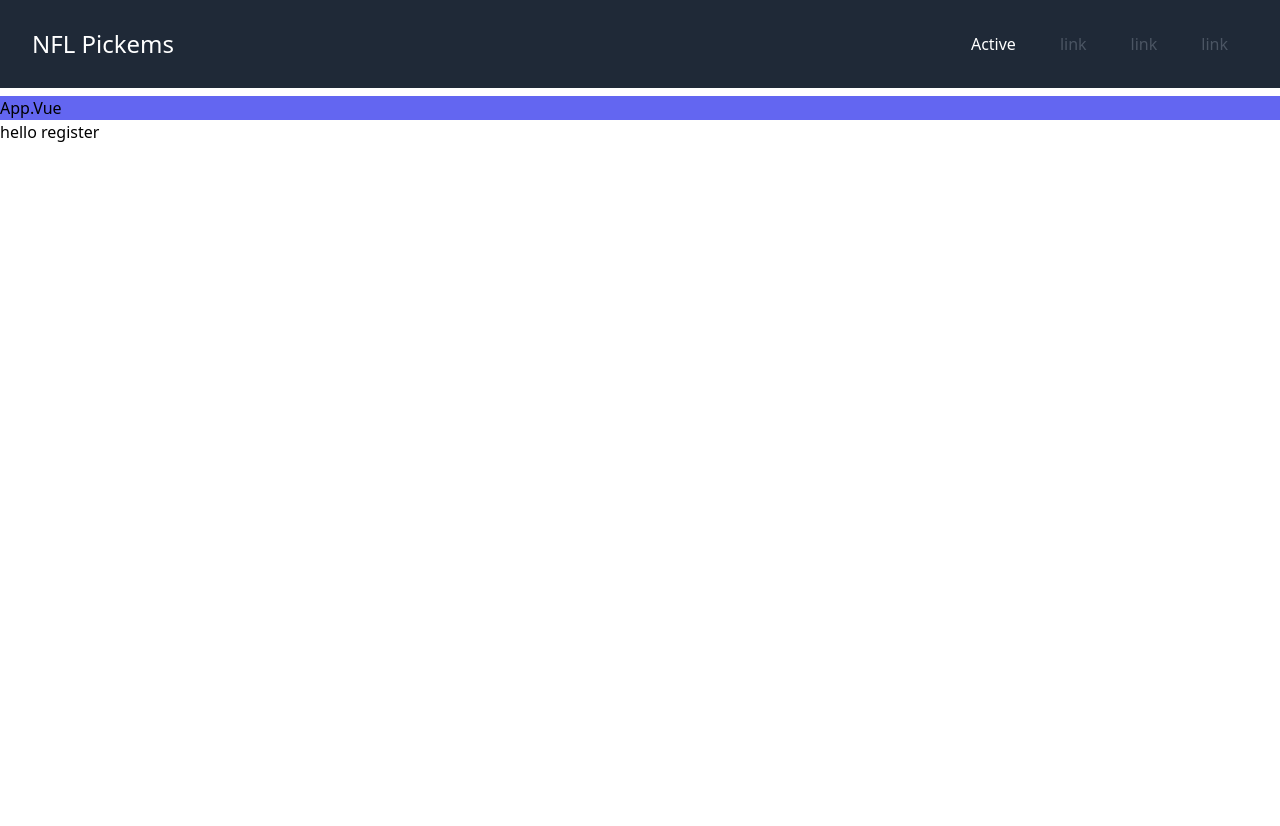
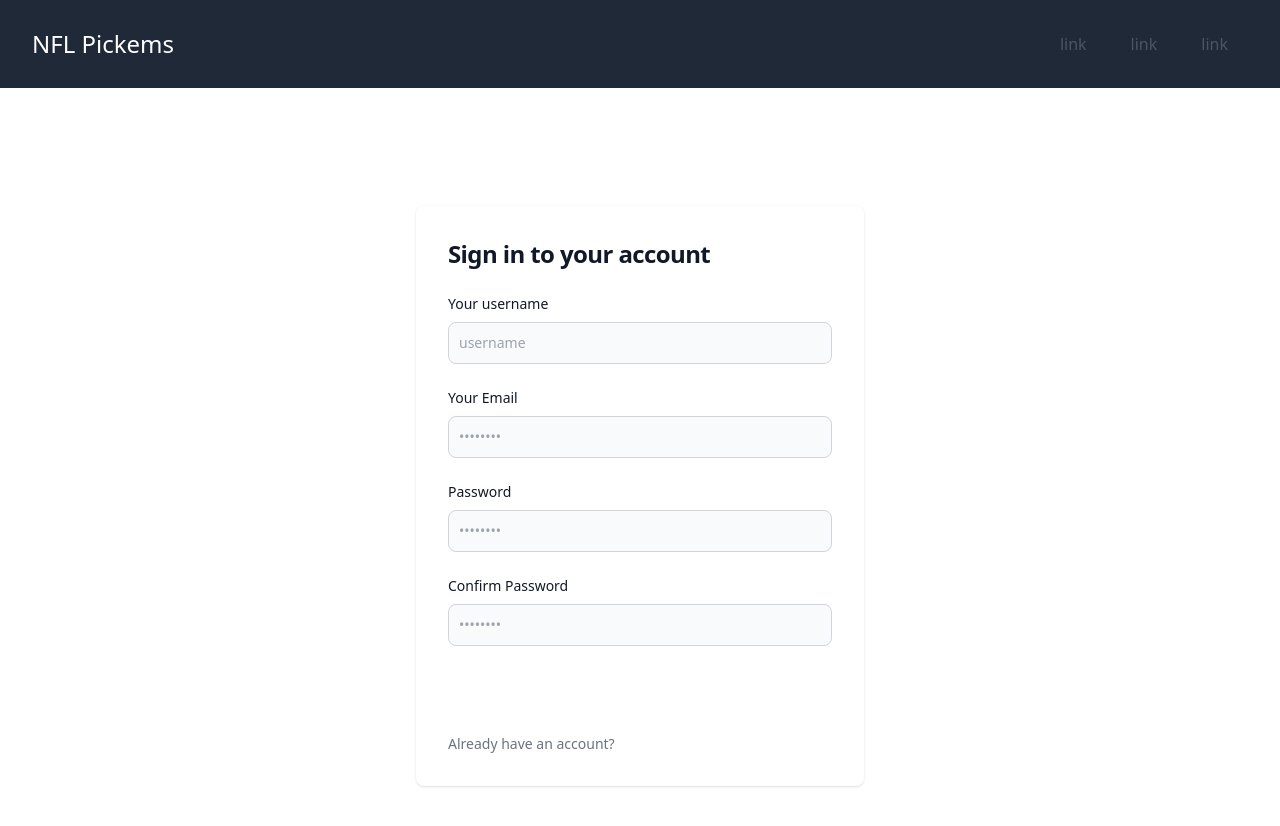
Before and after one commit to MPBunce/NFL-Pickems, a Vue app in the folder frontend/: page /Register in a window 1280 px wide. Shown: the top 826 px of the page. Before the commit the page ends 800 px from the top, so only its background shows below. Built offline with nearby package versions, Linux system fonts and the light colour scheme.

Commit message:
ruting 4

```diff
--- a/frontend/src/App.vue
+++ b/frontend/src/App.vue
@@ -1,16 +1,12 @@
 <script setup>
   import Navbar from './components/Navbar.vue';
-  import router from './router/index.js'
+
 </script>
 
 
 <template>
 
   <Navbar/>
-
-  <div class="bg-indigo-500 text-black">
-    App.Vue
-  </div>
 
   <router-view></router-view>
 
--- a/frontend/src/components/Navbar.vue
+++ b/frontend/src/components/Navbar.vue
@@ -31,10 +31,7 @@
             <div class="w-full flex-grow lg:flex lg:items-center lg:w-auto hidden lg:block pt-6 lg:pt-0" id="nav-content">
                 <ul class="list-reset lg:flex justify-end flex-1 items-center">
                     <li class="mr-3">
-                        <a class="inline-block py-2 px-4 text-white no-underline" href="#">Active</a>
-                    </li>
-                    <li class="mr-3">
-                        <a class="inline-block text-gray-600 no-underline hover:text-gray-200 hover:text-underline py-2 px-4" href="Home">link</a>
+                        <a class="inline-block text-gray-600 no-underline hover:text-gray-200 hover:text-underline py-2 px-4" href="/">link</a>
                     </li>
                     <li class="mr-3">
                         <a class="inline-block text-gray-600 no-underline hover:text-gray-200 hover:text-underline py-2 px-4" href="Login">link</a>
--- a/frontend/src/views/Login.vue
+++ b/frontend/src/views/Login.vue
@@ -1,14 +1,54 @@
 <script setup>
+    import { ref } from 'vue';
+    import router from '../router'
+    const formData = ref({
+        username: '',
+        password: ''
+    });
 
+    const submitForm = (e) => {
+        e.preventDefault(); // Prevent the default form submission behavior
+        console.log('Form submitted with data:', formData.value);
+
+        formData.value.username = ''
+        formData.value.password = ''
+
+        router.push({name: 'Home'})
+
+    };
 
 </script>
 
 
 <template>
 
-    <div>
-        hello Login
+
+    <div class="flex flex-col items-center justify-center px-6 py-4 mx-auto md:h-screen lg:py-0">
+
+        <div class="w-full bg-white rounded-lg shadow dark:border md:mt-0 sm:max-w-md xl:p-0 dark:bg-gray-800 dark:border-gray-700">
+            <div class="p-6 space-y-4 md:space-y-6 sm:p-8">
+                <h1 class="text-xl font-bold leading-tight tracking-tight text-gray-900 md:text-2xl dark:text-white">
+                    Sign in to your account
+                </h1>
+                <form class="space-y-4 md:space-y-6" action="#" @submit="submitForm">
+                    <div>
+                        <label class="block mb-2 text-sm font-medium text-gray-900 dark:text-white">Your username</label>
+                        <input v-model="formData.username" class="bg-gray-50 border border-gray-300 text-gray-900 sm:text-sm rounded-lg focus:ring-primary-600 focus:border-primary-600 block w-full p-2.5 dark:bg-gray-700 dark:border-gray-600 dark:placeholder-gray-400 dark:text-white dark:focus:ring-blue-500 dark:focus:border-blue-500" placeholder="username" required="">
+                    </div>
+                    <div>
+                        <label for="password" class="block mb-2 text-sm font-medium text-gray-900 dark:text-white">Password</label>
+                        <input v-model="formData.password" type="password" name="password" id="password" placeholder="••••••••" class="bg-gray-50 border border-gray-300 text-gray-900 sm:text-sm rounded-lg focus:ring-primary-600 focus:border-primary-600 block w-full p-2.5 dark:bg-gray-700 dark:border-gray-600 dark:placeholder-gray-400 dark:text-white dark:focus:ring-blue-500 dark:focus:border-blue-500" required="">
+                    </div>
+
+                    <button type="submit" class="w-full text-white bg-primary-600 hover:bg-primary-700 focus:ring-4 focus:outline-none focus:ring-primary-300 font-medium rounded-lg text-sm px-5 py-2.5 text-center dark:bg-primary-600 dark:hover:bg-primary-700 dark:focus:ring-primary-800">Sign in</button>
+                    <p class="text-sm font-light text-gray-500 dark:text-gray-400">
+                        Don’t have an account yet? <router-link to="/Register" class="underline decoration-white text-white">Register</router-link>
+                    </p>
+                </form>
+            </div>
+        </div>
     </div>
+
 
 </template>
 
--- a/frontend/src/views/Register.vue
+++ b/frontend/src/views/Register.vue
@@ -1,13 +1,56 @@
 <script setup>
+    import { ref } from 'vue';
 
+    const formData = ref({
+        username: '',
+        email: '',
+        password: '',
+        passwordCheck: ''
+    });
 
+    const submitForm = (e) => {
+        e.preventDefault(); // Prevent the default form submission behavior
+        console.log('Form submitted with data:', formData.value);
+
+        formData.value.username = ''
+        formData.value.password = ''
+    }
 </script>
 
 
 <template>
 
-    <div>
-        hello register
+    <div class="flex flex-col items-center justify-center px-6 py-4 mx-auto md:h-screen lg:py-0">
+
+        <div class="w-full bg-white rounded-lg shadow dark:border md:mt-0 sm:max-w-md xl:p-0 dark:bg-gray-800 dark:border-gray-700">
+            <div class="p-6 space-y-4 md:space-y-6 sm:p-8">
+                <h1 class="text-xl font-bold leading-tight tracking-tight text-gray-900 md:text-2xl dark:text-white">
+                    Sign in to your account
+                </h1>
+                <form class="space-y-4 md:space-y-6" action="#">
+                    <div>
+                        <label class="block mb-2 text-sm font-medium text-gray-900 dark:text-white">Your username</label>
+                        <input id="email" class="bg-gray-50 border border-gray-300 text-gray-900 sm:text-sm rounded-lg focus:ring-primary-600 focus:border-primary-600 block w-full p-2.5 dark:bg-gray-700 dark:border-gray-600 dark:placeholder-gray-400 dark:text-white dark:focus:ring-blue-500 dark:focus:border-blue-500" placeholder="username" required="">
+                    </div>
+                    <div>
+                        <label for="password" class="block mb-2 text-sm font-medium text-gray-900 dark:text-white">Your Email</label>
+                        <input type="password" name="password" id="password" placeholder="••••••••" class="bg-gray-50 border border-gray-300 text-gray-900 sm:text-sm rounded-lg focus:ring-primary-600 focus:border-primary-600 block w-full p-2.5 dark:bg-gray-700 dark:border-gray-600 dark:placeholder-gray-400 dark:text-white dark:focus:ring-blue-500 dark:focus:border-blue-500" required="">
+                    </div>
+                    <div>
+                        <label for="password" class="block mb-2 text-sm font-medium text-gray-900 dark:text-white">Password</label>
+                        <input type="password" name="password" id="password" placeholder="••••••••" class="bg-gray-50 border border-gray-300 text-gray-900 sm:text-sm rounded-lg focus:ring-primary-600 focus:border-primary-600 block w-full p-2.5 dark:bg-gray-700 dark:border-gray-600 dark:placeholder-gray-400 dark:text-white dark:focus:ring-blue-500 dark:focus:border-blue-500" required="">
+                    </div>
+                    <div>
+                        <label for="password" class="block mb-2 text-sm font-medium text-gray-900 dark:text-white">Confirm Password</label>
+                        <input type="password" name="password" id="password" placeholder="••••••••" class="bg-gray-50 border border-gray-300 text-gray-900 sm:text-sm rounded-lg focus:ring-primary-600 focus:border-primary-600 block w-full p-2.5 dark:bg-gray-700 dark:border-gray-600 dark:placeholder-gray-400 dark:text-white dark:focus:ring-blue-500 dark:focus:border-blue-500" required="">
+                    </div>
+                    <button type="submit" class="w-full text-white bg-primary-600 hover:bg-primary-700 focus:ring-4 focus:outline-none focus:ring-primary-300 font-medium rounded-lg text-sm px-5 py-2.5 text-center dark:bg-primary-600 dark:hover:bg-primary-700 dark:focus:ring-primary-800">Sign in</button>
+                    <p class="text-sm font-light text-gray-500 dark:text-gray-400">
+                        Already have an account? <router-link to="/Login" class="underline decoration-white text-white">Login</router-link>
+                    </p>
+                </form>
+            </div>
+        </div>
     </div>
 
 </template>
```
